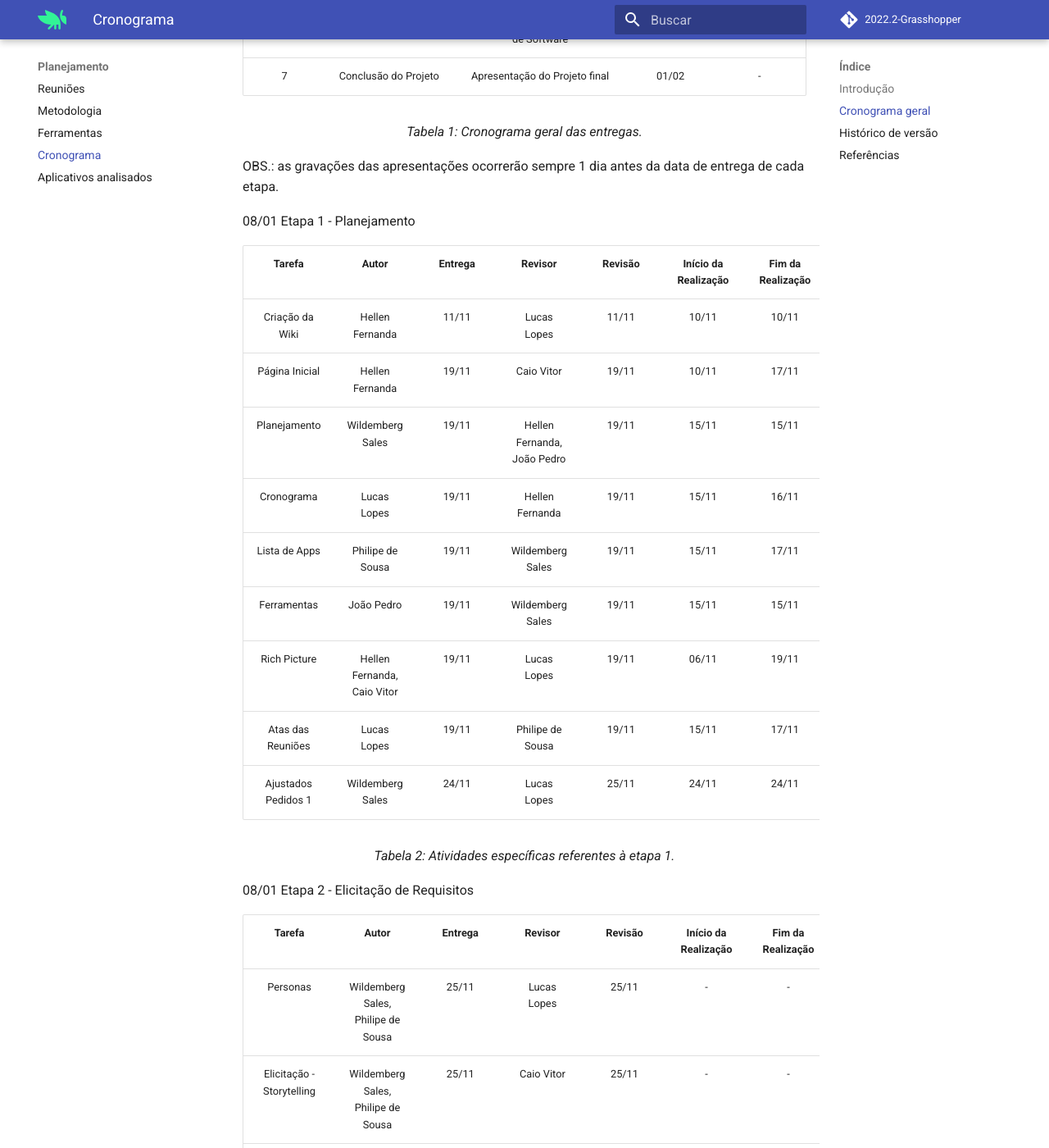
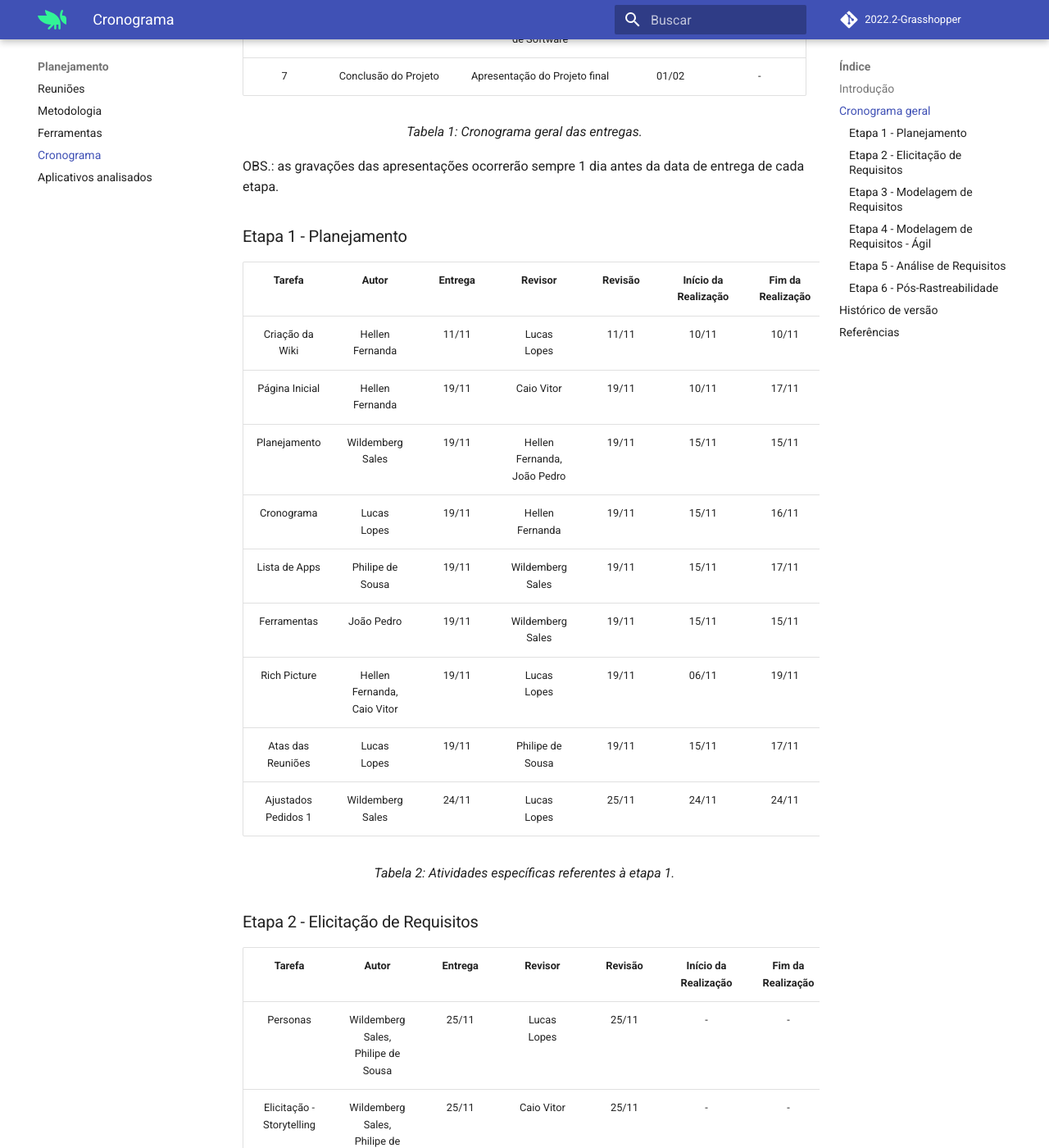
Before and after one commit to Requisitos-de-Software/2022.2-Grasshopper, an MkDocs documentation site: the page built from docs/planejamento/cronograma.md, in a window 1280 px wide and 1400 px high, scrolled down 843 px. Shown: the whole window at 82% size. Built offline with MkDocs 1.6.1 and Material for MkDocs 9.7.7, drawn with Linux system fonts in a browser that asks for light colours; comment, search, counter and statistics services are not loaded; some of the changed text lies outside the part shown.

Commit message:
Inicialização da página
Signed-off-by: luclopesr <luclopesr@gmail.com>

```diff
--- /dev/null
+++ b/docs/elicitacao/observacao.md
@@ -0,0 +1,44 @@
+# Observação
+
+## Introdução
+A técnica de elicitação através da observação consiste em inserir o engenheiro de requisitos responsável pela elicitação dos dados no contexto do sistema. O engenheiro deve estar atento a todas atividades dos envolvidos e descrevê-las de forma a ser inserida na descrição do requisito.
+
+| Participantes |
+| ---- |
+| Lucas Lopes |
+
+## Metodologia
+Para realizar a técnica de observação, os participantes, individualmente, navegaram pelo aplicativo observando cada um dos possíveis requisitos funcionais e não funcionais.
+
+## Resultados
+Com a técnica de observação, foram elicitados os seguintes requisitos identificados na Tabela 1, referente aos requisitos funcionais, e na Tabela 2, referente aos requisitos não funcionais.
+
+### Requisitos Funcionais
+
+| ID | Requisitos |
+| :--: | ---- |
+| OBS01 |  |
+| OBS02 |  |
+| OBS03 |  |
+| OBS04 |  |
+| OBS05 |  |
+<figcaption align="center">Tabela 1: Requisitos funcionais elicitados através da Observação.</figcaption>
+
+
+### Requisitos Não-Funcionais
+
+| ID | Requisitos |
+| :--: | ---- |
+| OBS |  |
+<figcaption align="center">Tabela 2: Requisitos não funcionais elicitados através da Observação.</figcaption>
+
+
+
+## Referências
+> Observação - Disney Plus.  Disponível em: <https://requisitos-de-software.github.io/2021.1-DisneyPlus/elicitacao/tecnicas/observacao/>. Acesso em: 26 nov. 2022.
+
+
+## Histórico de versão
+| Versão | Data | Descrição | Autor | Revisor |
+| :----: | :--: | :-------: | :---: | :-----: |
+| 1.0 | 26/11/2022 | Inicialização da página | Lucas Lopes | João Pedro |
--- a/docs/planejamento/cronograma.md
+++ b/docs/planejamento/cronograma.md
@@ -19,7 +19,7 @@
 <figcaption align="center">Tabela 1: Cronograma geral das entregas.</figcaption>
 OBS.: as gravações das apresentações ocorrerão sempre 1 dia antes da data de entrega de cada etapa.
 
-08/01 Etapa 1 - Planejamento
+### Etapa 1 - Planejamento
 
 |      Tarefa       |            Autor            | Entrega |           Revisor           | Revisão | Início da Realização | Fim da Realização |
 | :---------------: | :-------------------------: | :-----: | :-------------------------: | :-----: | :------------------: | :---------------: |
@@ -35,7 +35,7 @@
 
 <figcaption align="center">Tabela 2: Atividades específicas referentes à etapa 1.</figcaption>
 
-08/01 Etapa 2 - Elicitação de Requisitos
+### Etapa 2 - Elicitação de Requisitos
 
 | Tarefa | Autor | Entrega | Revisor | Revisão | Início da Realização | Fim da Realização |
 | :----: | :---: | :-----: | :-----: | :-----: | :------------------: | :---------------: |
@@ -49,7 +49,7 @@
 
 <figcaption align="center">Tabela 3: Atividades específicas referentes à etapa 2.</figcaption>
 
-08/01 Etapa 3 - Modelagem de Requisitos
+### Etapa 3 - Modelagem de Requisitos
 
 | Tarefa | Autor | Entrega | Revisor | Revisão | Início da Realização | Fim da Realização |
 | :----: | :---: | :-----: | :-----: | :-----: | :------------------: | :---------------: |
@@ -61,7 +61,7 @@
 
 <figcaption align="center">Tabela 4: Atividades específicas referentes à etapa 3.</figcaption>
 
-08/01 Etapa 4 - Modelagem de Requisitos - Ágil
+### Etapa 4 - Modelagem de Requisitos - Ágil
 
 | Tarefa | Autor | Entrega | Revisor | Revisão | Início da Realização | Fim da Realização |
 | :----: | :---: | :-----: | :-----: | :-----: | :------------------: | :---------------: |
@@ -72,7 +72,7 @@
 
 <figcaption align="center">Tabela 5: Atividades específicas referentes à etapa 4.</figcaption>
 
-08/01 Etapa 5 - Análise de Requisitos
+### Etapa 5 - Análise de Requisitos
 
 | Tarefa | Autor | Entrega | Revisor | Revisão | Início da Realização | Fim da Realização |
 | :----: | :---: | :-----: | :-----: | :-----: | :------------------: | :---------------: |
@@ -95,7 +95,7 @@
 
 <figcaption align="center">Tabela 6: Atividades específicas referentes à etapa 5.</figcaption>
 
-08/01 Etapa 6 - Pós-Rastreabilidade
+### Etapa 6 - Pós-Rastreabilidade
 
 | Tarefa | Autor | Entrega | Revisor | Revisão | Início da Realização | Fim da Realização |
 | :----: | :---: | :-----: | :-----: | :-----: | :------------------: | :---------------: |
--- a/mkdocs.yml
+++ b/mkdocs.yml
@@ -28,9 +28,9 @@
       - Personas: elicitacao/personas.md
       - Storytelling: elicitacao/storytelling.md
       - Brainstorm: elicitacao/brainstorm.md
+      - Observação: elicitacao/observacao.md
       - Priorização:
           - In or Out: elicitacao/priorizacao/in-or-out.md
-
   - Atas das Reuniões:
       - Reunião 1 - 15/11/2022: atas-das-reunioes/reuniao1.md
       - Reunião 2 - 17/11/2022: atas-das-reunioes/reuniao2.md
```
